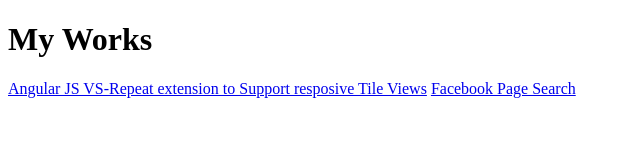
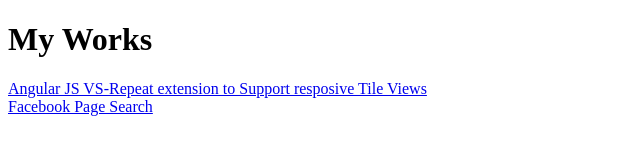
Before and after one commit to patwari-manish/patwari-manish.github.io, a plain HTML site: page index.html in a window 1280 px wide. Shown: the whole page, without its empty margins (0-640 px from the left). Drawn offline with Linux system fonts and the light colour scheme.

Commit message:
Update index.html

```diff
--- a/index.html
+++ b/index.html
@@ -2,7 +2,7 @@
 <html>
 <body>
 <h1>My Works</h1>
-<a href="http://patwari-manish.github.io/tileview-vs-repeat/"> Angular JS VS-Repeat extension to Support resposive Tile Views</a>
+<a href="http://patwari-manish.github.io/tileview-vs-repeat/"> Angular JS VS-Repeat extension to Support resposive Tile Views</a><br>
 <a href="https://github.com/patwari-manish/javascriptTest">Facebook Page Search</a>
 </body>
 </html>
```
